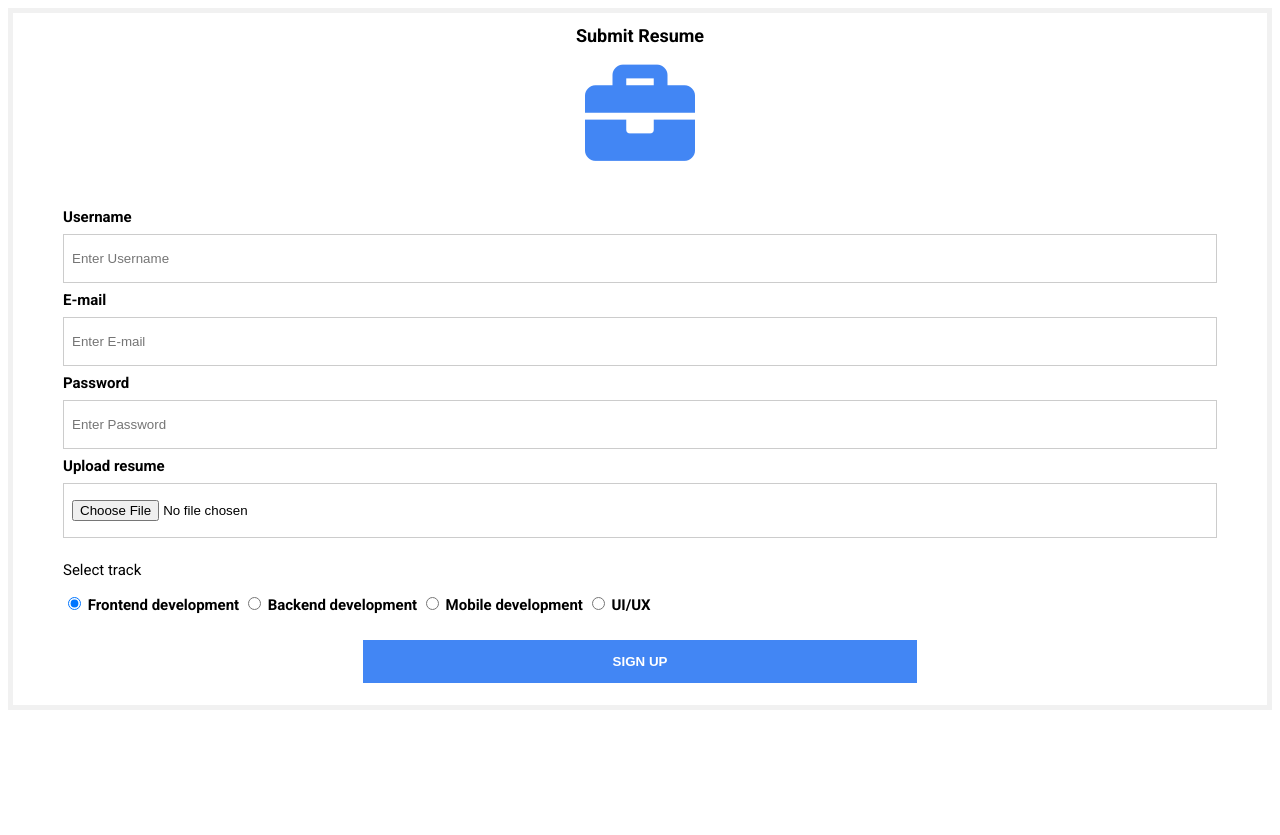
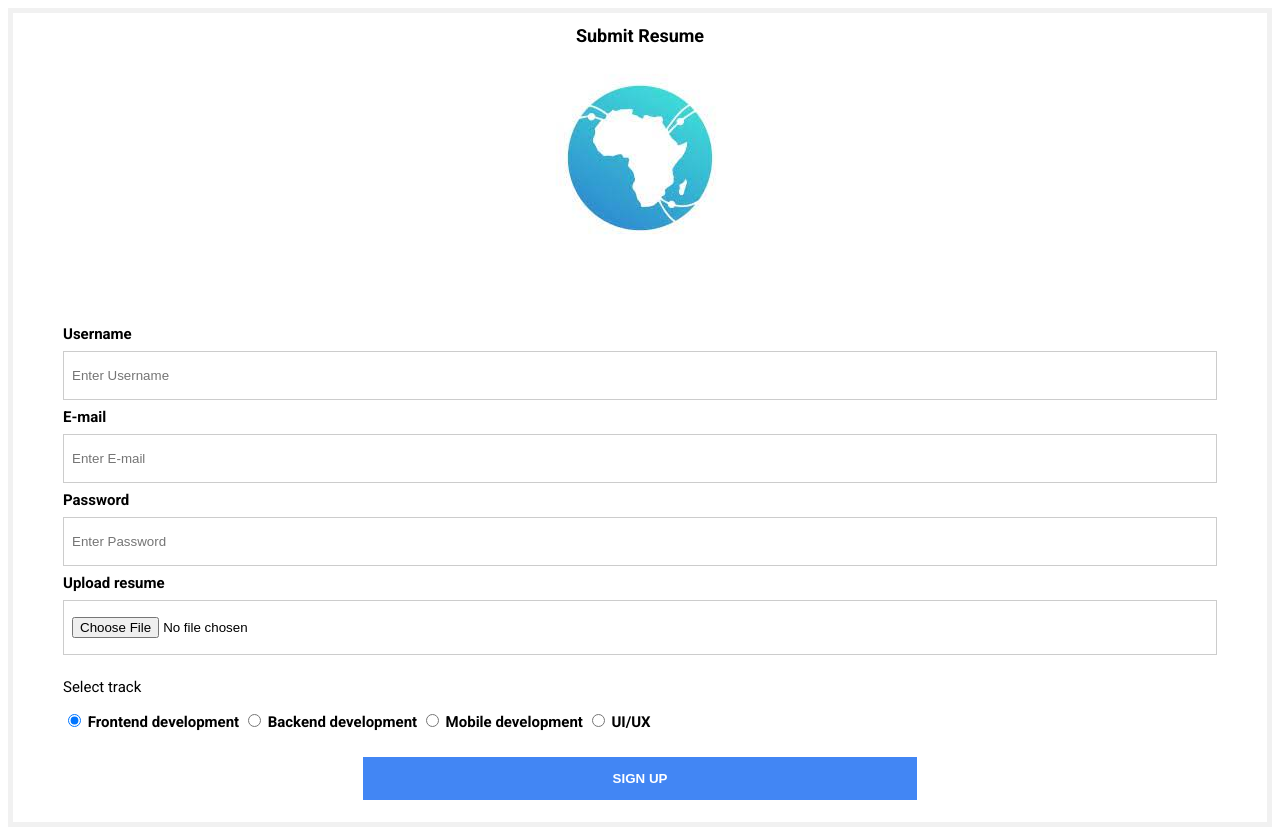
Before and after one commit to Eunit99/hng8-ingressive-internship, a plain HTML site: page index.html in a window 1280 px wide. Before the commit the page ends 800 px from the top, so only its background shows below. Drawn offline with Linux system fonts and the light colour scheme.

Commit message:
add: add files

```diff
--- a/index.html
+++ b/index.html
@@ -13,7 +13,8 @@
 		<form action="/success.html">
 			<h1>Submit Resume</h1>
 			<div class="icon">
-				<i class="fas fa-briefcase"></i>
+				<!-- <i class="fas fa-briefcase"></i> -->
+				<a href="https://ingressive.org" title="Ingressive for good logo"><img src="img/logo-small.png" alt="Ingressive for good logo"> </a>
 			</div>
 			<div class="formcontainer">
 				<div class="container">
```
Also changed, not shown: img/logo-big.png (added), img/logo-small.png (added), 1 other file.
